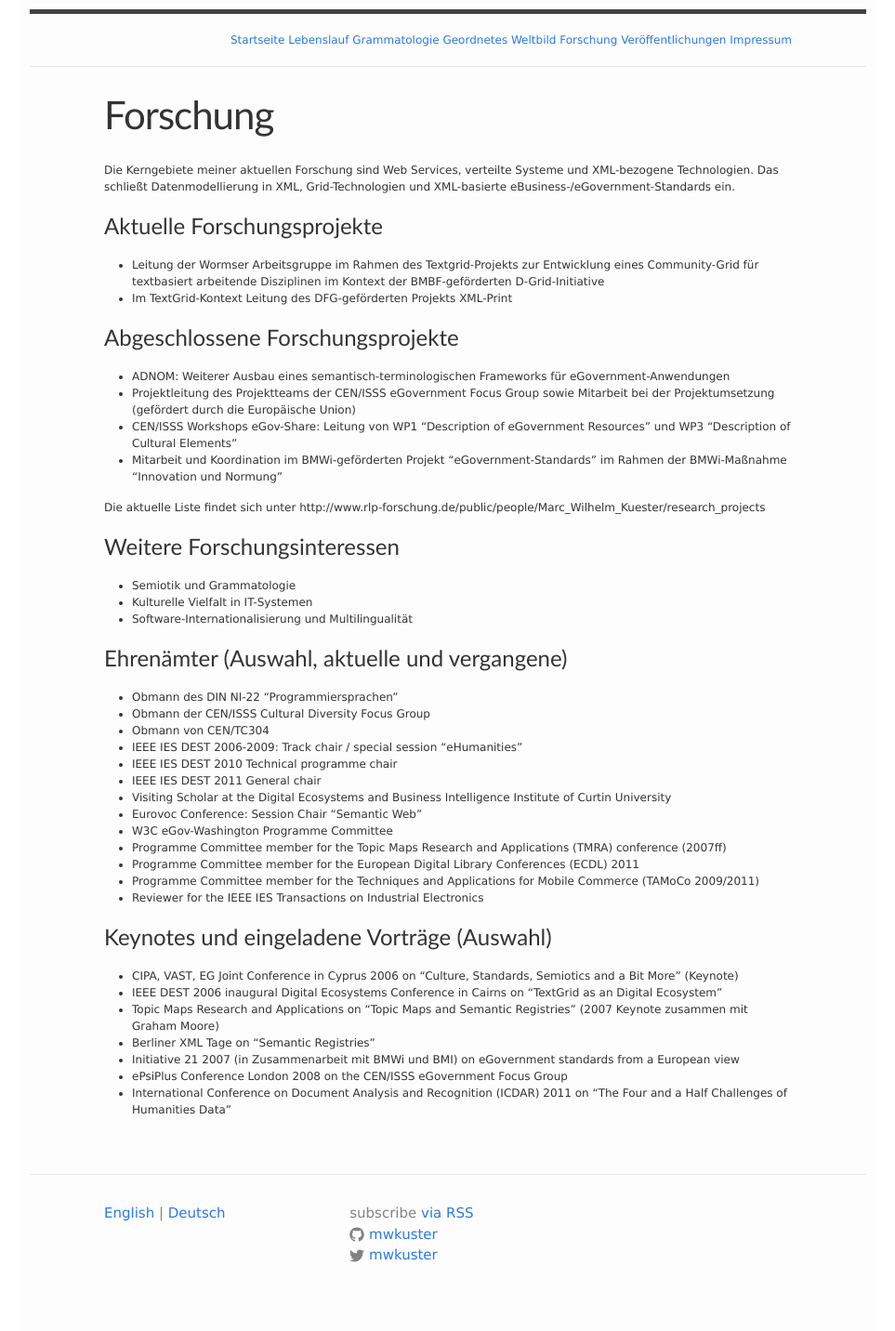
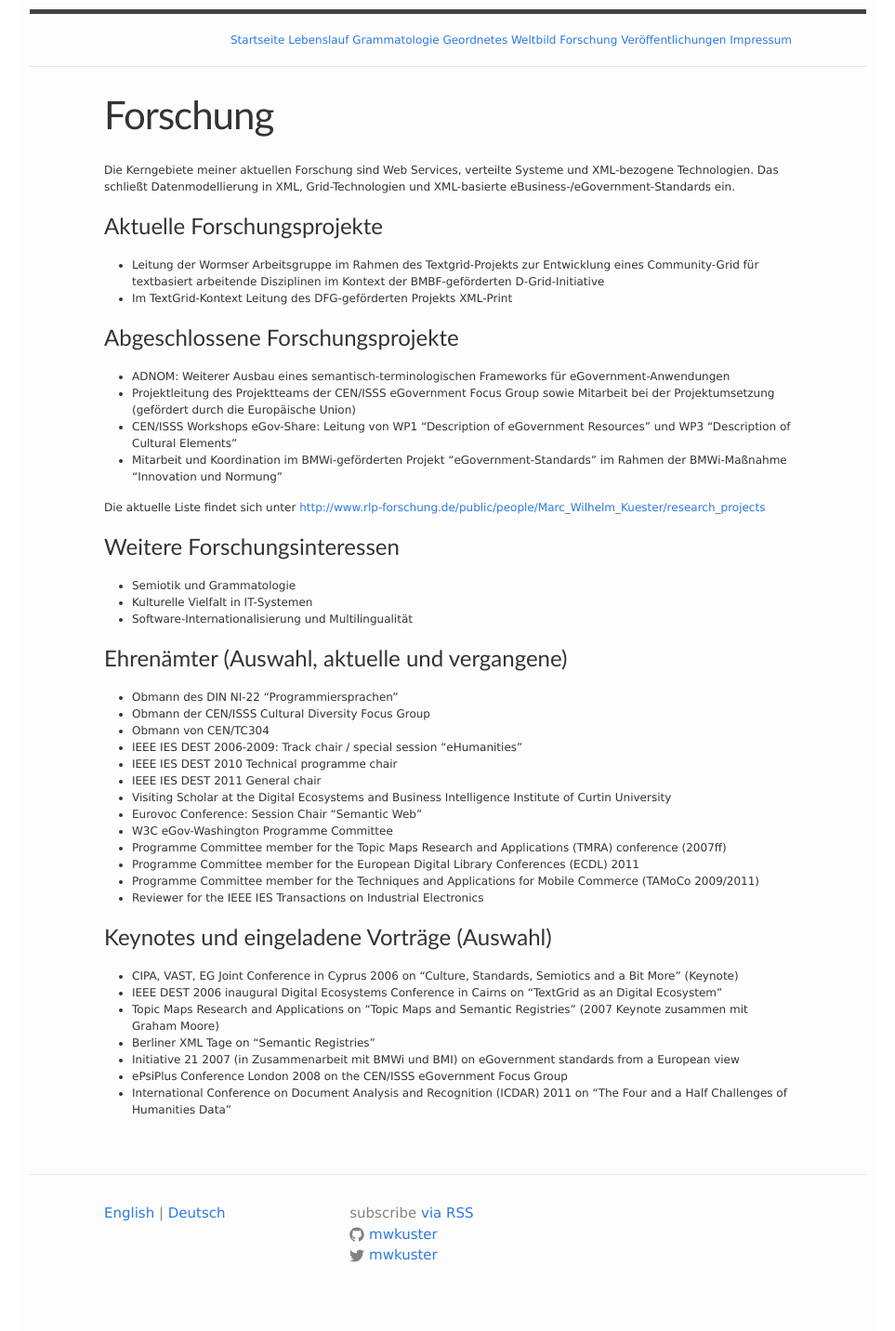
Before and after one commit to mwkuster/mwkuster.github.io, a Jekyll site: the page built from de/research.md, in a window 1280 px wide. Shown: the whole page at 93% size, without its empty margins (158-1121 px from the left). Built offline with Jekyll 4.4.1, drawn with Linux system fonts in a browser that asks for light colours; part of the change alters nothing that is shown.

```diff
--- a/de/research.md
+++ b/de/research.md
@@ -22,7 +22,7 @@ Die Kerngebiete meiner aktuellen Forschung sind Web Services, verteilte Systeme
 - CEN/ISSS Workshops eGov-Share: Leitung von WP1 "Description of eGovernment Resources" und WP3 "Description of Cultural Elements"
 - Mitarbeit und Koordination im BMWi-geförderten Projekt "eGovernment-Standards" im Rahmen der BMWi-Maßnahme "Innovation und Normung"
 
-Die aktuelle Liste findet sich unter http://www.rlp-forschung.de/public/people/Marc_Wilhelm_Kuester/research_projects
+Die aktuelle Liste findet sich unter [http://www.rlp-forschung.de/public/people/Marc_Wilhelm_Kuester/research_projects](http://www.rlp-forschung.de/public/people/Marc_Wilhelm_Kuester/research_projects)
 
 # Weitere Forschungsinteressen
 
```
